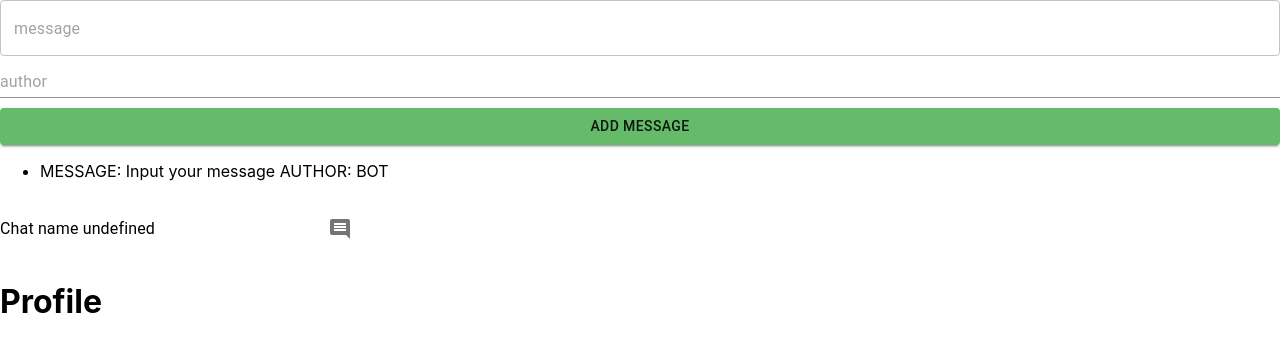
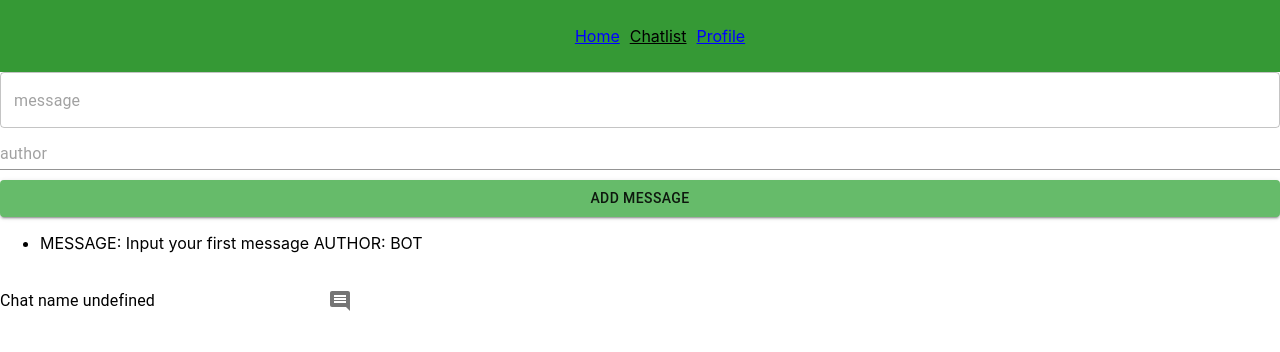
Before and after one commit to SergejM1988/MessageList, a React (Create React App) app in the folder lesson_1/: page /chatlist in a window 1280 px wide. Shown: the top 352 px of the page. Built offline with nearby package versions, Linux system fonts and the light colour scheme.

Commit message:
add new component

```diff
--- a/lesson_1/src/App.js
+++ b/lesson_1/src/App.js
@@ -1,10 +1,10 @@
 import React from "react"
-import ChatList from "./components/ChatList"
 import { ThemeProvider, createTheme } from '@mui/material/styles';
 import { green, purple } from '@mui/material/colors';
-import { BrowserRouter } from "react-router-dom";
+import { BrowserRouter, Route, Routes } from "react-router-dom";
 import MessageInput from "./components/MessageInput"
 import Profile from "./components/Profile";
+import Header from "./components/Header";
 
 
 
@@ -22,17 +22,19 @@ function App () {
       });
 
     return(
-     <>
-     <BrowserRouter>
-     <ThemeProvider theme={theme}>
-
-        <MessageInput />
-        <ChatList/>
-        <Profile />
+    <>
+    <BrowserRouter>
+    <ThemeProvider theme={theme}>
+      <Header/>
+        <Routes>
+        <Route path='/chatlist' element = {<MessageInput />} />
+         <Route path='/profile' element = {<Profile />}/>
+        </Routes>
 
         </ThemeProvider>
-     </BrowserRouter>
-     </>
+    </BrowserRouter>
+
+    </>
     )
 }
 export default App
--- a/lesson_1/src/components/ChatList.jsx
+++ b/lesson_1/src/components/ChatList.jsx
@@ -20,7 +20,7 @@ export default function ChatList (props) {
             </IconButton>
           }
         >
-          <ListItemText primary={`Chat name ${props.chat}`} />
+          <ListItemText primary={`Chat name ${props.name}`} />
         </ListItem>
       ))}
     </List>
--- /dev/null
+++ b/lesson_1/src/components/Header.jsx
@@ -0,0 +1,16 @@
+import styles from './Header.module.css'
+import { NavLink } from "react-router-dom"
+
+export default function Header () {
+
+    return (
+
+        <header className = {styles.header} >
+          <ul>
+            <li><NavLink style={({isActive}) => ({color : isActive ? 'black' : 'blue'})} to ='profile'>Profile</NavLink ></li>
+            <li><NavLink style={({isActive}) => ({color : isActive ? 'black' : 'blue'})} to ='chatlist'>Chatlist</NavLink ></li>
+            <li><NavLink style={({isActive}) => ({color : isActive ? 'black' : 'blue'})} to ='/'>Home</NavLink ></li>
+          </ul>
+        </header>
+    )
+}
--- /dev/null
+++ b/lesson_1/src/components/Header.module.css
@@ -0,0 +1,15 @@
+.header ul {
+    display: flex;
+    flex-direction: row-reverse;
+    gap: 10px;
+    list-style-type: none;
+    justify-content: center;
+}
+.header ul li {
+    text-decoration: none;
+}
+.header {
+    background-color: rgb(53, 153, 53);
+    padding-top: 10px;
+    padding-bottom: 10px;
+}
--- a/lesson_1/src/components/MessageInput.jsx
+++ b/lesson_1/src/components/MessageInput.jsx
@@ -5,6 +5,7 @@ import uuid from 'react-uuid'
 import Button from '@mui/material/Button';
 import TextField from '@mui/material/TextField';
 import styles from './MessageInput.module.css'
+import ChatList from "./ChatList";
 
 
 
@@ -32,7 +33,7 @@ export default function MessageList () {
     useEffect(() => {
       if (authorList[authorList.length-1] !== 'BOT') {
         const timeout = setTimeout(() => {
-          setShowMessage([...showMessage, {message: 'Input your message', author:'BOT'}])
+          setShowMessage([...showMessage, {message: 'Input your first message', author:'BOT'}])
         }, 1500)
 
 
@@ -41,6 +42,7 @@ export default function MessageList () {
         }
       }
     }, [authorList])
+
 
     return(
      <>
@@ -51,10 +53,12 @@ export default function MessageList () {
         </form>
         <ul>
          {showMessage.map ((item) => (
-           <li key={uuid()}>MESSAGE: {item.message} AUTHOR: {item.author}</li>
+           <li key={uuid()}>MESSAGE: {item.message} AUTHOR: { item.author !== ''? item.author : item.author = 'User' }</li>
          ))}
         </ul>
+        <ChatList name = {authorList[authorList.length-1]}/>
      </>
+
 
     )
 }
--- a/lesson_1/src/components/MessageInput.module.css
+++ b/lesson_1/src/components/MessageInput.module.css
@@ -12,7 +12,3 @@
     padding-left: 0;
     text-align: center;
 }
-.chatWindow {
-    display: flex;
-    justify-content: center;
-}
--- a/lesson_1/src/index.js
+++ b/lesson_1/src/index.js
@@ -10,3 +10,4 @@ const root = ReactDOM.createRoot(document.getElementById('root'));
 root.render(
    <App/>
 );
+console.log('hello world')
```
